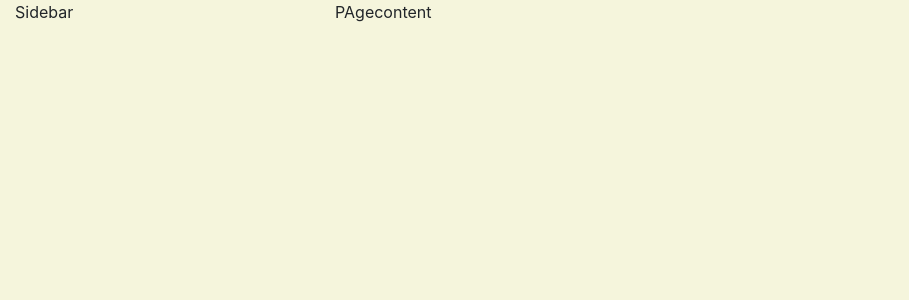
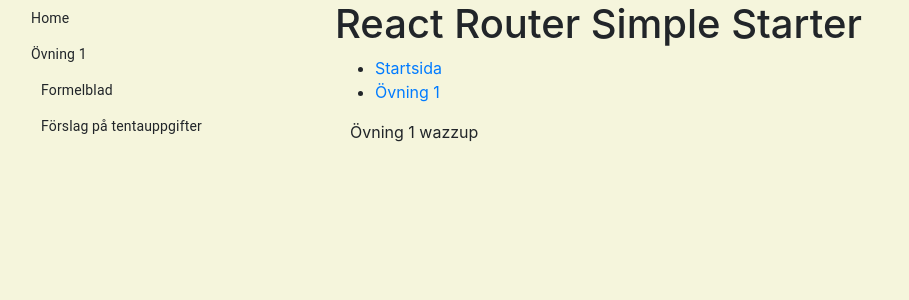
Before and after one commit to jsimfors/mathnotes, a React (Create React App) app: page /ovning1 in a window 1280 px wide. Shown: the top 300 px of the page, without its empty margins (0-909 px from the left). Built offline with nearby package versions, Linux system fonts and the light colour scheme.

Commit message:
Material-UI sidebar

```diff
--- a/package.json
+++ b/package.json
@@ -3,6 +3,8 @@
   "version": "0.1.0",
   "private": true,
   "dependencies": {
+    "@material-ui/core": "^4.11.0",
+    "@material-ui/icons": "^4.9.1",
     "@testing-library/jest-dom": "^4.2.4",
     "@testing-library/react": "^9.3.2",
     "@testing-library/user-event": "^7.1.2",
--- a/src/App.js
+++ b/src/App.js
@@ -1,40 +1,60 @@
 import React from 'react';
+import {
+  Route,
+  NavLink,
+  BrowserRouter
+  } from "react-router-dom";
 import { Button, Container, Row, Col } from 'react-bootstrap';
 import './App.css';
 import Sidebar from './components/sidebar'
+import Startpage from './pages/startpage'
+import Ovning1 from './pages/ovning1'
+
+const items = [
+  { name: 'home', label: 'Home' },
+  {
+    name: 'ovning1',
+    label: 'Övning 1',
+    items: [
+      { name: 'f', label: 'Formelblad' },
+      { name: 'u', label: 'Förslag på tentauppgifter' },
+    ],
+  }
+]
 
 function App() {
-
   return (
+    <BrowserRouter>
       <Container fluid>
         <Row>
           <Col sm={3}>
-          {/* <Sidebar/> */}
-          Sidebar
+            <Sidebar items={items} />
           </Col>
           <Col>
-          <div className="pageContent">
-            PAgecontent
-            {/* <Route exact path="/" component={Dashboard} />
-            <Route path="/ovning1/teori" component={Ovning1t} /> */}
+            {/* Content */}
+          <div>
+          <h1>React Router Simple Starter</h1>
+            <ul className="header">
+              <li><NavLink exact to="/">Startsida</NavLink> </li>
+              <li><NavLink to="/ovning1">Övning 1</NavLink></li>
+              {/* <li><NavLink to="/Contact">Contact</NavLink></li> */}
+            </ul>
+          <div className="content">
+            <Route exact path="/" component={Startpage} />
+            <Route path="/ovning1" component={Ovning1} />
+            {/* <Route path="/contact" component={Contact} /> */}
           </div>
+          </div>
+
+            {/* <Route exact path="/" component={Startpage} /> */}
+            {/* <Route path="/ovning1/teori" component={Ovning1t} />
+            <Route path="/ovning1/uppg" component={O1Uppg} />
+            <Route path="/ovning1/losnings" component={O1Losn} /> */}
           </Col>
         </Row>
       </Container>
+    </BrowserRouter>
   )
-  // return (
-  //   <div className="App">
-  //     <div className="sidebar">
-  //       Hello sidebar
-  //     </div>
-  //     <div className="App-header">
-  //       <p>
-  //         Welcome!
-  //         <Button/>
-  //       </p>
-  //     </div>
-  //   </div>
-  // );
 }
 
-export default App;
+export default App
--- a/src/components/sidebar/index.js
+++ b/src/components/sidebar/index.js
@@ -1,89 +1,58 @@
-import React, { Component } from 'react';
-// import { Link, withRouter } from 'react-router-dom';
-// import { connect } from 'react-redux';
-import { Collapse } from 'react-bootstrap';
-import { Link, withRouter } from 'react-router-dom';
-import './styles.css'
+import React from 'react'
+import List from '@material-ui/core/List'
+import ListItem from '@material-ui/core/ListItem'
+import ListItemText from '@material-ui/core/ListItemText'
 
-class Sidebar extends Component {
+function SidebarItem({ label, items, depthStep = 10, depth = 0, ...rest }) {
+    return (
+      <>
+        <ListItem button dense {...rest}>
+          <ListItemText style={{ paddingLeft: depth * depthStep }}>
+            <span>{label}</span>
+          </ListItemText>
+        </ListItem>
+        {Array.isArray(items) ? (
+          <List disablePadding dense>
+            {items.map((subItem) => (
+              <SidebarItem
+                key={subItem.name}
+                depth={depth + 1}
+                depthStep={depthStep}
+                {...subItem}
+              />
+            ))}
+          </List>
+        ) : null}
+      </>
+    )
+  }
 
-//   state = {};
-
-  render() {
-
-    let { location } = this.props;
-
-    // let {
-    //   location,
-    //   backgroundColor,
-    //   enableBackgroundImage,
-    //   backgroundImage
-    // } = this.props;
-
+  function Sidebar({ items, depthStep, depth }) {
     return (
       <div className="sidebar">
-        <div className="sidebar-wrapper">
-          <div className="sidebar-header">
-            <h6>Anteckningar SF1624 HT2020</h6>
-          </div>
-          <div className="line"></div>
-        </div>
-        <div className="sidebar-background">
-
-           {/* ------ Faktiska listan: */}
-           <ul className="nav">
-                <li className={location.pathname === '/' ? 'active' : null}>
-                <Link to="/">
-                    <i className="pe-7s-graph"></i>
-                    <p>Dashboard</p>
-                </Link>
-                </li>
-                <li className={this.isPathActive('/ovning1') || this.state.componentMenuOpen ? 'active' : null}>
-                <a onClick={() => this.setState({ componentMenuOpen: !this.state.componentMenuOpen })}
-                    data-toggle="collapse">
-                    <i className="pe-7s-plugin"></i>
-                    <p>
-                    övning1
-                    <b className="caret"></b>
-                    </p>
-                </a>
-                <Collapse in={this.state.componentMenuOpen}>
-                    <div>
-                    <ul className="nav">
-                        <li className={this.isPathActive('/ovning1/teori') ? 'active' : null}>
-                        <Link to="/ovning1/teori">Teori</Link>
-                        </li>
-                        <li className={this.isPathActive('/ovning1/uppg') ? 'active' : null}>
-                        <Link to="/ovning1/uppg">Förslag på tentauppgifter</Link>
-                        </li>
-                        {/* <li className={this.isPathActive('/ovning1/losnings') ? 'active' : null}>
-                        <Link to="/ovning1/losnings">Lösningsförslag</Link>
-                        </li> */}
-                    </ul>
-                    </div>
-                </Collapse>
-                </li>
-      </ul>
-
-        </div>
+        <List disablePadding dense>
+          {items.map((sidebarItem, index) => (
+            <SidebarItem
+              key={`${sidebarItem.name}${index}`}
+              depthStep={depthStep}
+              depth={depth}
+              {...sidebarItem}
+            />
+          ))}
+        </List>
       </div>
     )
   }
 
-
-  isPathActive(path) {
-    return this.props.location.pathname.startsWith(path);
-  }
-}
-
-// const mapStateToProps = state => ({
-//   enableBackgroundImage: state.ThemeOptions.enableBackgroundImage,
-//   backgroundColor: state.ThemeOptions.backgroundColor,
-//   backgroundImage: state.ThemeOptions.backgroundImage
-// });
-
-// export default withRouter(
-//   connect(mapStateToProps)(SideBar)
-// );
-
-export default Sidebar;
+//   <ul className="nav">
+//   <li>
+//   <Link to="/">
+//       <p>Startsida</p>
+//   </Link>
+//   </li>
+//   <li>
+//   <Link to="/ovning1">
+//       <p>Övning 1</p>
+//   </Link>
+//   </li>
+export default Sidebar
--- a/src/index.js
+++ b/src/index.js
@@ -5,12 +5,14 @@
 import * as serviceWorker from './serviceWorker';
 import 'bootstrap/dist/css/bootstrap.min.css';
 
-ReactDOM.render(
-  <React.StrictMode>
-    <App />
-  </React.StrictMode>,
-  document.getElementById('root')
-);
+ReactDOM.render(<App />, document.getElementById('root'))
+
+// ReactDOM.render(
+//   <React.StrictMode>
+//     <App />
+//   </React.StrictMode>,
+//   document.getElementById('root')
+// );
 
 // If you want your app to work offline and load faster, you can change
 // unregister() to register() below. Note this comes with some pitfalls.
--- /dev/null
+++ b/src/pages/ovning1/index.js
@@ -0,0 +1,15 @@
+import React from 'react';
+
+const Ovning1 = () => (
+  <div className="content">
+    <div className="container-fluid">
+      <div className="row">
+        <div className="col-md-12">
+          Övning 1 wazzup
+        </div>
+      </div>
+    </div>
+  </div>
+);
+
+export default Ovning1
--- /dev/null
+++ b/src/pages/startpage/index.js
@@ -0,0 +1,15 @@
+import React from 'react';
+
+const Startpage = () => (
+  <div className="content">
+    <div className="container-fluid">
+      <div className="row">
+        <div className="col-md-12">
+          Startsida
+        </div>
+      </div>
+    </div>
+  </div>
+);
+
+export default Startpage;
```
Also changed, not shown: 1 other file (tests, documents, lock files or other folders). Lines whose indentation alone changed are shown as unchanged.
